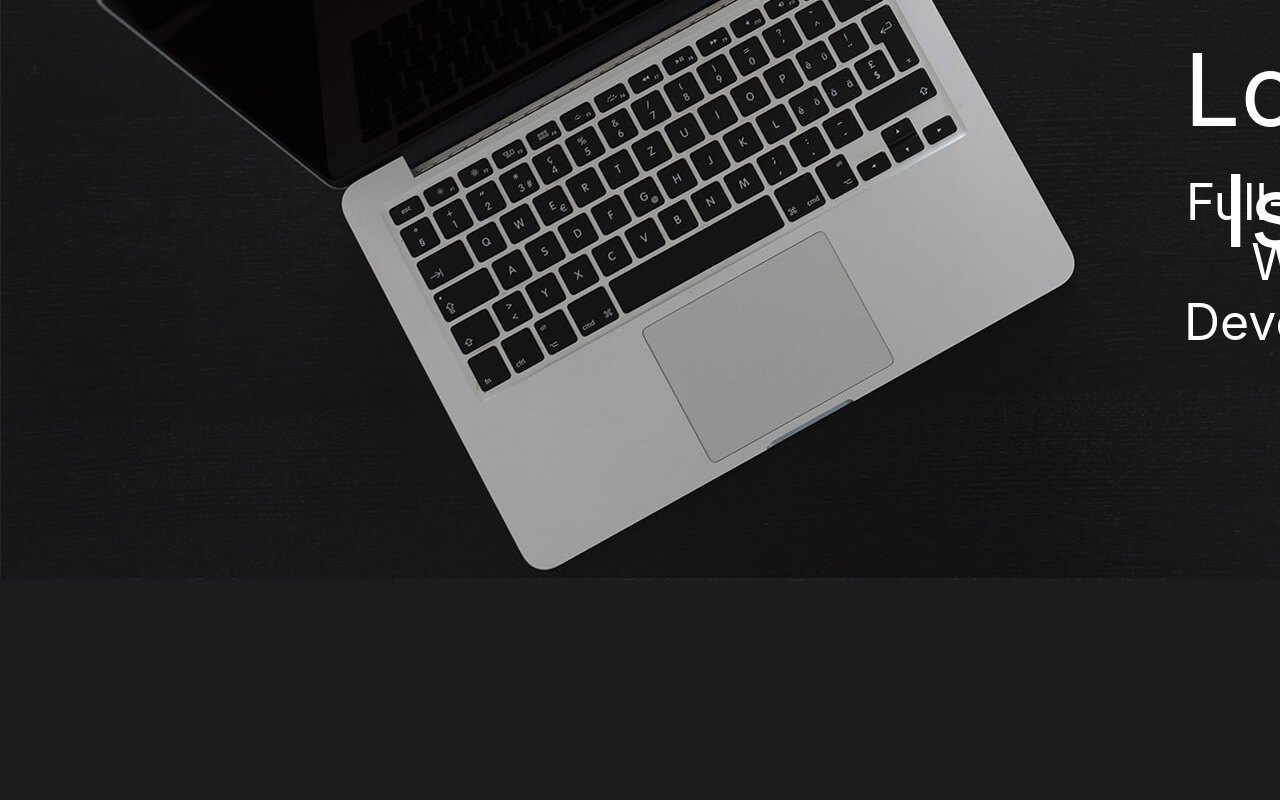
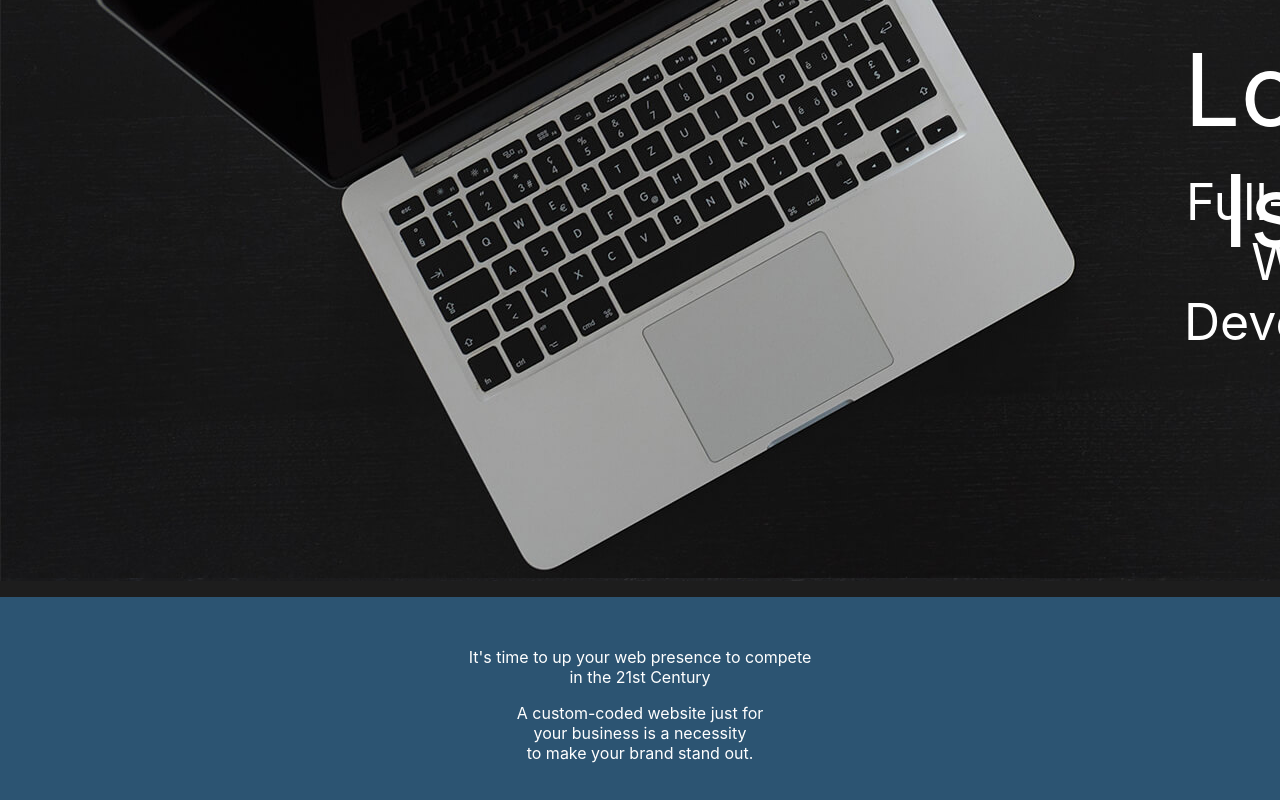
Before and after one commit to LowGcifer/Web-Dev-Site, a React (Create React App) app in the folder client/: page / in a window 1280 px wide. Shown: the part 444-1244 px from the top of the page. Before the commit the page ends 1025 px from the top, so only its background shows below. Built offline with nearby package versions, Linux system fonts and the light colour scheme.

Commit message:
started lead on home page

```diff
--- a/client/src/pages/home/index.js
+++ b/client/src/pages/home/index.js
@@ -8,6 +8,16 @@ function Home() {
     <div>
       <Navbar></Navbar>
       <HomeHeader></HomeHeader>
+      <div className="home-lead">
+        <p id="home-lead-head">
+          It's time to up your web presence to compete <br></br> in the 21st
+          Century
+        </p>
+        <p id="home-lead-subhead">
+          A custom-coded website just for <br></br> your business is a necessity{" "}
+          <br></br>to make your brand stand out.
+        </p>
+      </div>
     </div>
   );
 }
--- a/client/src/style.css
+++ b/client/src/style.css
@@ -26,6 +26,26 @@
   background-color: transparent;
 }
 
+.home-lead {
+  height: 345px;
+  background-color: #2c5472;
+  color: black;
+}
+
+#home-lead-head {
+  position: relative;
+  text-align: center;
+  background-color: #2c5472;
+  top: 50px;
+}
+
+#home-lead-subhead {
+  position: relative;
+  text-align: center;
+  background-color: #2c5472;
+  top: 50px;
+}
+
 * {
   background-color: #1d1d1d;
   color: white;
```
